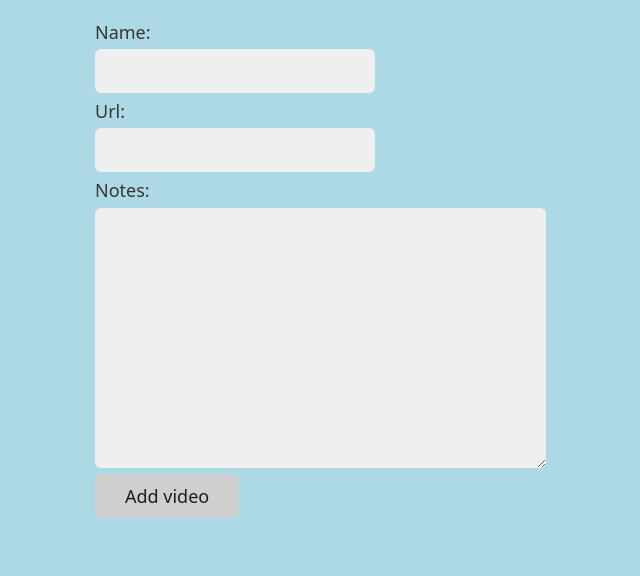
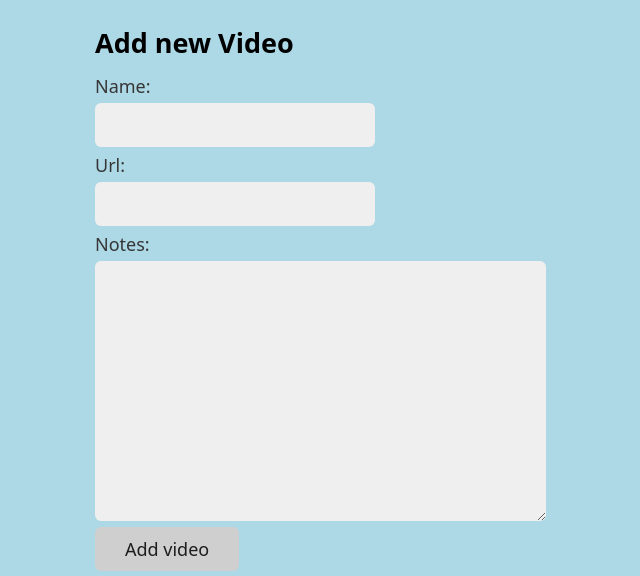
Before and after one commit to uh5331tc/lab-11, a Django app: page /add in a window 1280 px wide. Shown: the top 576 px of the page, without its empty margins (145-785 px from the left). Run offline with Django 4.2, Linux system fonts and the light colour scheme.

Commit message:
finished video 2

```diff
--- a/video_collection/templates/video_collection/add.html
+++ b/video_collection/templates/video_collection/add.html
@@ -2,6 +2,8 @@
 
 
 {% block content %}
+
+<h2>Add new Video</h2>
 
 <form method="POST" aciton="{% url 'add_video' %}">
     {% csrf_token %}
```
